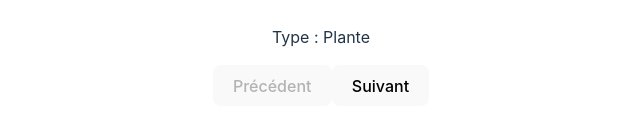
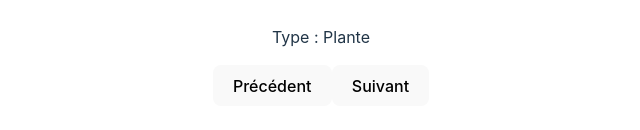
Before and after one commit to YounesSefiani/my-pokedex-app, a React (Vite) app: page / in a window 1280 px wide. Shown: the part 528-658 px from the top of the page, without its empty margins (319-959 px from the left). Built offline with nearby package versions, Linux system fonts and the light colour scheme.

Commit message:
Quête State N°2

```diff
--- a/src/App.jsx
+++ b/src/App.jsx
@@ -1,6 +1,7 @@
 import React, { useState } from 'react';
 import PokemonCard from './components/PokemonCard';
 import './App.css'
+import NavBar from './components/NavBar';
 
 const pokemonList = [
   {
@@ -31,13 +32,13 @@ const pokemonList = [
 function App() {
   const [pokemonIndex, setPokemonIndex] = useState(0);
 
-  const nextPokemon = () => {
+  const handleNext = () => {
     if (pokemonIndex < pokemonList.length - 1) {
       setPokemonIndex(pokemonIndex + 1);
     }
   };
 
-  const previousPokemon = () => {
+  const handlePrevious = () => {
     if (pokemonIndex > 0) {
       setPokemonIndex(pokemonIndex - 1);
     }
@@ -52,10 +53,10 @@ function App() {
           image={pokemon.imgSrc}
           type={pokemon.type}
         />
-      <div>
-        <button onClick={previousPokemon} disabled={pokemonIndex === 0}>Précédent</button>
-        <button onClick={nextPokemon} disabled={pokemonIndex === pokemonList.length - 1}>Suivant</button>
-      </div>
+        <NavBar
+          onPrevious={handlePrevious}
+          onNext={handleNext}
+        />
     </div>
   );
 }
--- /dev/null
+++ b/src/components/NavBar.jsx
@@ -0,0 +1,12 @@
+import React from 'react';
+
+function NavBar({onPrevious, onNext}) {
+    return (
+        <div className="NavBar">
+            <button onClick={onPrevious}>Précédent</button>
+            <button onClick={onNext}>Suivant</button>
+        </div>
+    );
+}
+
+export default NavBar;
```
